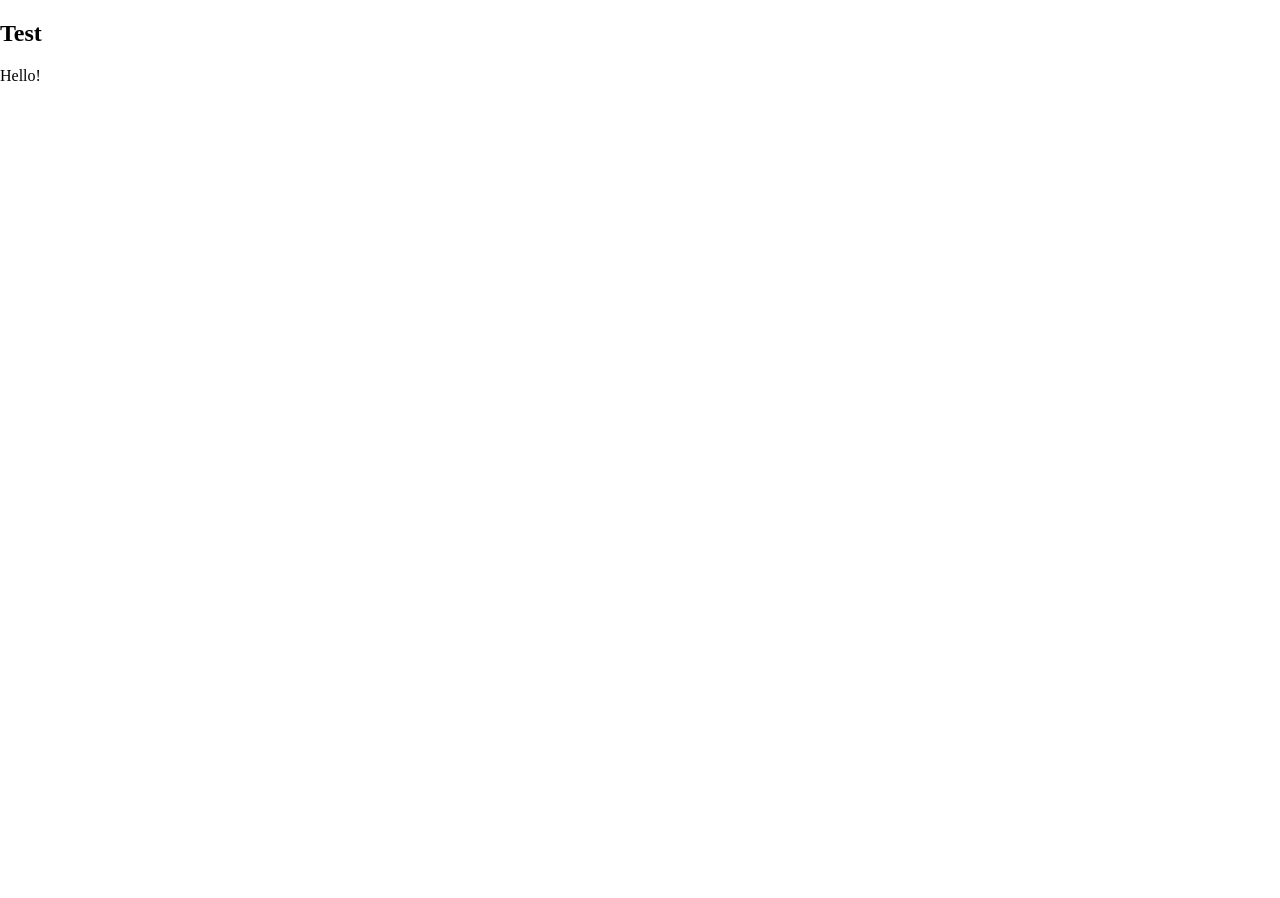
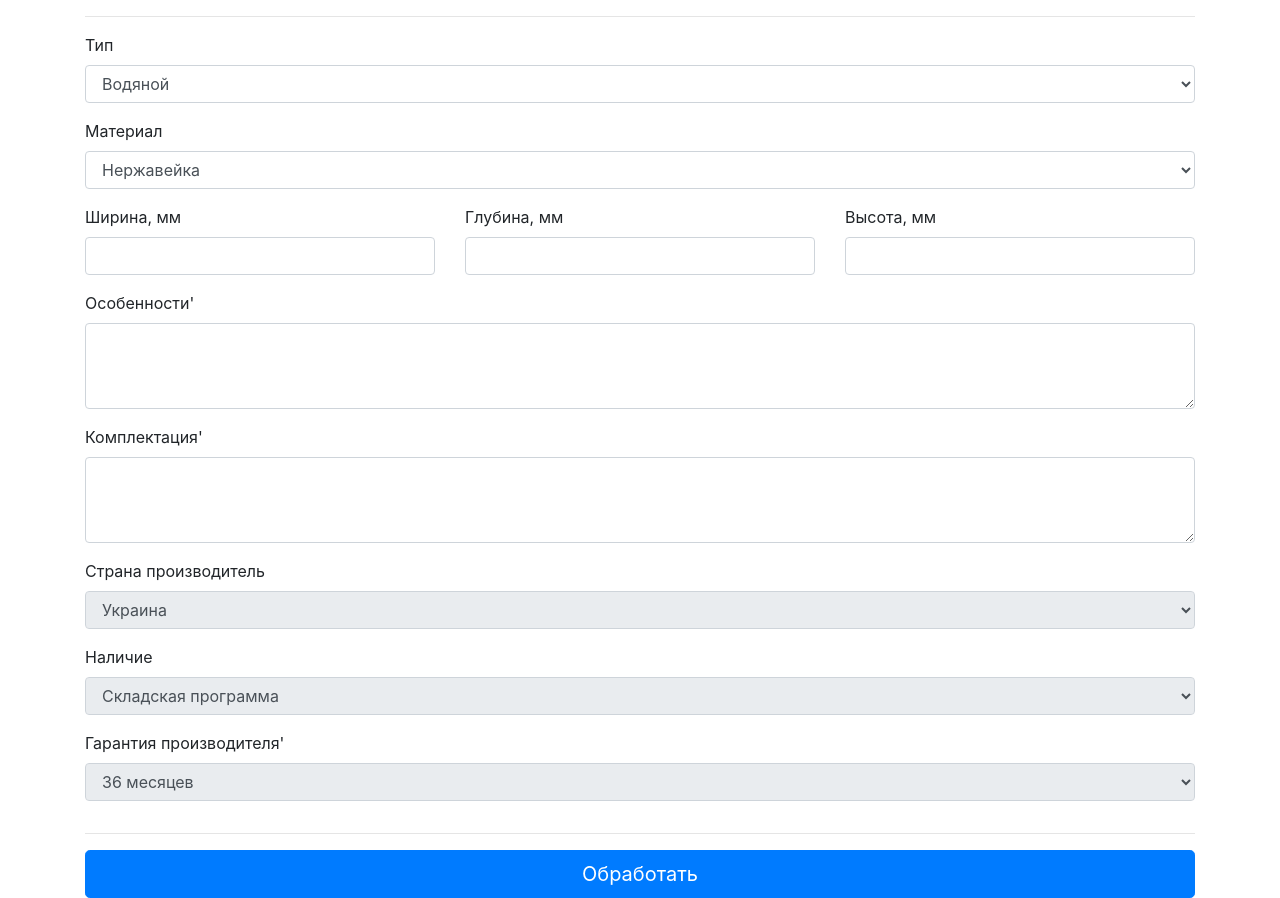
Before and after one commit to yeah-not/cm, a website: page index.html in a window 1280 px wide. Before the commit the page ends 800 px from the top, so only its background shows below. Drawn offline with nearby package versions, Linux system fonts and the light colour scheme; files that its build step writes are made by us from their sources.

Commit message:
Добавил bootstrap. Сверстал форму. Добавил скрипт, tern.js

```diff
--- a/index.html
+++ b/index.html
@@ -4,11 +4,93 @@
   <meta charset="UTF-8">
   <meta name="viewport" content="width=device-width, initial-scale=1.0">
   <meta http-equiv="X-UA-Compatible" content="ie=edge">
+  <link rel="stylesheet" href="https://stackpath.bootstrapcdn.com/bootstrap/4.1.3/css/bootstrap.min.css" integrity="sha384-MCw98/SFnGE8fJT3GXwEOngsV7Zt27NXFoaoApmYm81iuXoPkFOJwJ8ERdknLPMO" crossorigin="anonymous">
   <link rel="stylesheet" href="css/style.css">
   <title>Document</title>
 </head>
 <body>
-  <h2>Test</h2>
-  <p>Hello!</p>
+  <div class="container">
+    <form class="form-atributes" action="#">
+      <hr>
+      <div class="row">
+        <div class="col">
+          <div class="form-group">
+            <label for="attributes01_type">Тип</label>
+            <select class="form-control" name="type" data-prefix="some" id="attributes01_type">
+              <option>Водяной</option>
+              <option>Электрический</option>
+            </select>
+          </div>
+          <div class="form-group">
+            <label for="attributes01_material">Материал</label>
+            <select class="form-control" name="material" data-prefix="some" id="attributes01_material">
+              <option>Нержавейка</option>
+              <option>Черный метал</option>
+            </select>
+          </div>
+        </div>
+      </div>
+      <div class="row">
+        <div class="col">
+          <div class="form-group">
+            <label for="attributes01_width">Ширина, мм</label>
+            <input class="form-control" type="text" name="width" data-prefix="some" id="attributes01_width">
+          </div>
+        </div>
+        <div class="col">
+          <div class="form-group">
+            <label for="attributes01_depth">Глубина, мм</label>
+            <input class="form-control" type="text" name="depth" data-prefix="some" id="attributes01_depth">
+          </div>
+        </div>
+        <div class="col">
+          <div class="form-group">
+            <label for="attributes01_height">Высота, мм</label>
+            <input class="form-control" type="text" name="height" data-prefix="some" id="attributes01_height">
+          </div>
+        </div>
+      </div>
+      <div class="row">
+        <div class="col">
+          <div class="form-group">
+            <label for="attributes01_features">Особенности'</label>
+            <textarea class="form-control" name="features" data-prefix="some" id="attributes01_features" rows="3"></textarea>
+          </div>
+          <div class="form-group">
+            <label for="attributes01_equipment">Комплектация'</label>
+            <textarea class="form-control" name="equipment" data-prefix="some" id="attributes01_equipment" rows="3"></textarea>
+          </div>
+          <div class="form-group">
+            <label for="attributes01_country">Страна производитель</label>
+            <select class="form-control" name="country" data-prefix="some" id="attributes01_country" readonly tabindex=-1>
+              <option>Украина</option>
+            </select>
+          </div>
+          <div class="form-group">
+            <label for="attributes01_availability">Наличие</label>
+            <select class="form-control" name="availability" data-prefix="some" id="attributes01_availability" readonly tabindex=-1>
+              <option>Складская программа</option>
+            </select>
+          </div>
+          <div class="form-group">
+            <label for="attributes01_warranty">Гарантия производителя'</label>
+            <select class="form-control" name="warranty" data-prefix="some" id="attributes01_warranty" readonly tabindex=-1>
+              <option>36 месяцев</option>
+            </select>
+          </div>
+        </div>
+      </div>
+      <hr>
+      <div class="row">
+        <div class="col">
+          <button type="submit" class="form-atributes__submit btn btn-primary btn-lg btn-block">Обработать</button>
+        </div>
+      </div>
+    </form>
+  </div>
+  <script src="js/main.js"></script>
+  <script src="https://code.jquery.com/jquery-3.3.1.slim.min.js" integrity="sha384-q8i/X+965DzO0rT7abK41JStQIAqVgRVzpbzo5smXKp4YfRvH+8abtTE1Pi6jizo" crossorigin="anonymous"></script>
+  <script src="https://cdnjs.cloudflare.com/ajax/libs/popper.js/1.14.3/umd/popper.min.js" integrity="sha384-ZMP7rVo3mIykV+2+9J3UJ46jBk0WLaUAdn689aCwoqbBJiSnjAK/l8WvCWPIPm49" crossorigin="anonymous"></script>
+  <script src="https://stackpath.bootstrapcdn.com/bootstrap/4.1.3/js/bootstrap.min.js" integrity="sha384-ChfqqxuZUCnJSK3+MXmPNIyE6ZbWh2IMqE241rYiqJxyMiZ6OW/JmZQ5stwEULTy" crossorigin="anonymous"></script>
 </body>
 </html>
--- /dev/null
+++ b/js/main.js
@@ -0,0 +1 @@
+var form = document.querySelector('.form-atributes');
--- a/package.json
+++ b/package.json
@@ -20,6 +20,7 @@
   },
   "devDependencies": {
     "autoprefixer": "^9.1.3",
+    "bootstrap": "^4.1.3",
     "browser-sync": "^2.24.7",
     "gulp": "^3.9.1",
     "gulp-plumber": "^1.2.0",
--- a/sass/style.scss
+++ b/sass/style.scss
@@ -1,2 +1,2 @@
-@import "normalize.scss";
+// @import "normalize.scss";
 @import "base.scss";
```
Also changed, not shown: 1 other file.
